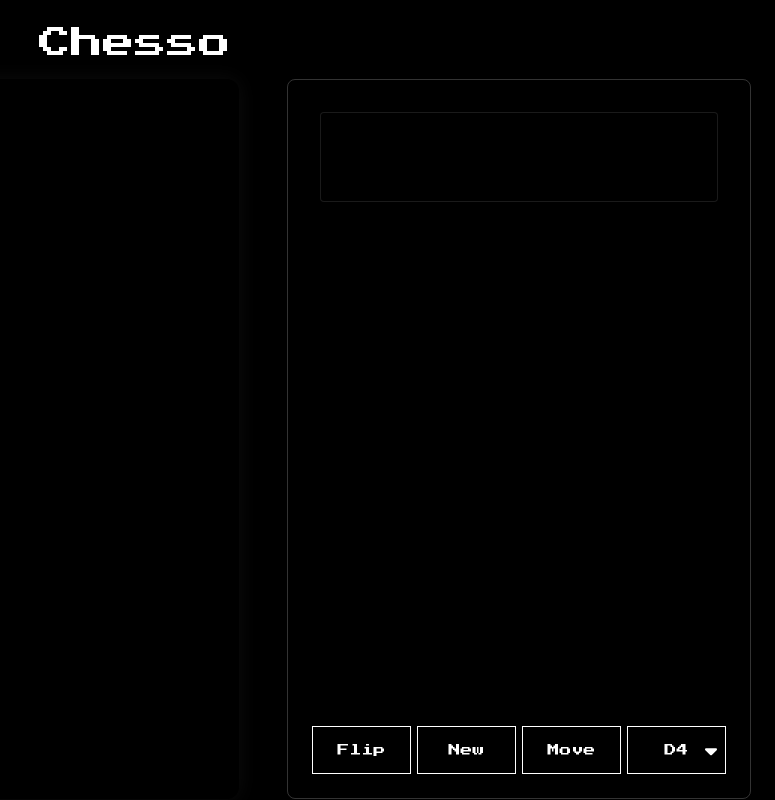
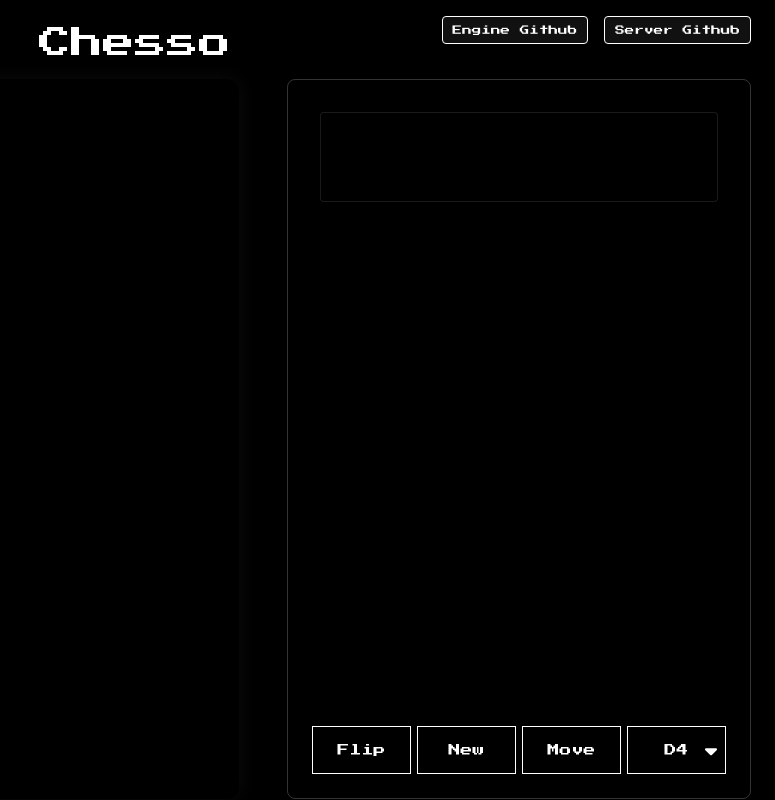
Before and after one commit to macsimbodnar/chess_server, a FastAPI app: page / in a window 1280 px wide. Shown: the whole page, without its empty margins (505-1280 px from the left). Run offline with FastAPI, Linux system fonts and the light colour scheme; some libraries are stand-ins or nearby versions.

Commit message:
Add links to the repository

```diff
--- a/static/css/styles.css
+++ b/static/css/styles.css
@@ -48,7 +48,8 @@ body {
   padding: 16px;
   margin-left: 16px;
   height: 90vmin;
-  flex: 1; /* ✅ make it fill remaining space */
+  flex: 1;
+  /* ✅ make it fill remaining space */
   overflow: hidden;
 }
 
@@ -162,3 +163,38 @@ body {
     max-height: 120px;
   }
 }
+
+.top-links {
+  display: flex;
+  gap: 16px;
+  position: absolute;
+  top: 16px;
+  right: 24px;
+  z-index: 10;
+}
+
+.top-link {
+  font-family: 'Press Start 2P', cursive;
+  font-size: 0.6rem;
+  color: #fff;
+  text-decoration: none;
+  border: 1px solid #fff;
+  padding: 6px 10px;
+  border-radius: 4px;
+  background-color: #111;
+  transition: background-color 0.2s ease;
+}
+
+.top-link:hover {
+  background-color: #333;
+}
+
+/* Responsive: move links under info panel on mobile */
+@media (max-width: 768px) {
+  .top-links {
+    position: static;
+    justify-content: center;
+    margin: 16px auto 24px auto;
+    flex-wrap: wrap;
+  }
+}
--- a/templates/index.html
+++ b/templates/index.html
@@ -39,6 +39,12 @@
             <option value="8">D8</option>
           </select>
         </div>
+      </div>
+      <div class="top-links">
+        <a href="https://github.com/macsimbodnar/chesso" class="top-link" id="engine-link" target="_blank"
+          rel="noopener noreferrer">Engine Github</a>
+        <a href="https://github.com/macsimbodnar/chess_server" class="top-link" id="web-link" target="_blank"
+          rel="noopener noreferrer">Server Github</a>
       </div>
     </div>
   </div>
```
Also changed, not shown: 1 other file.
